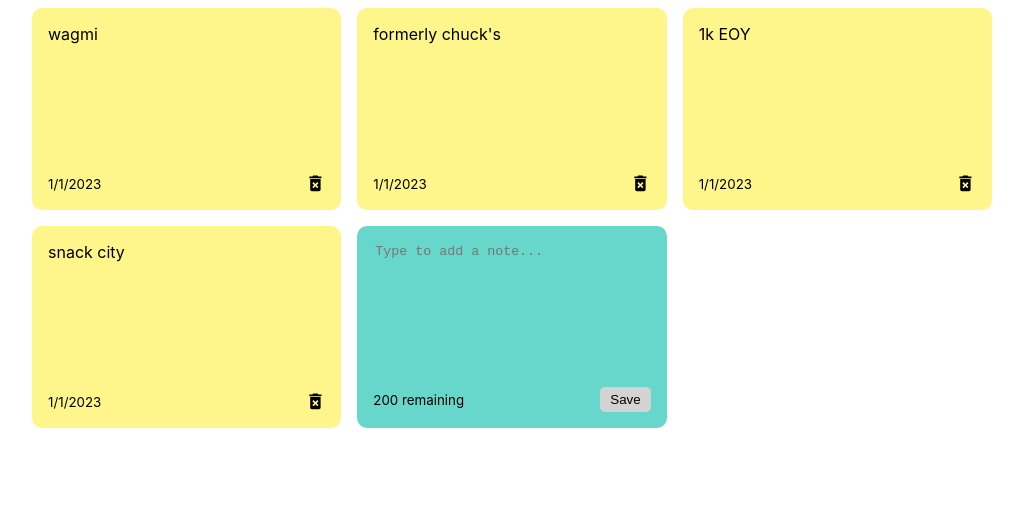
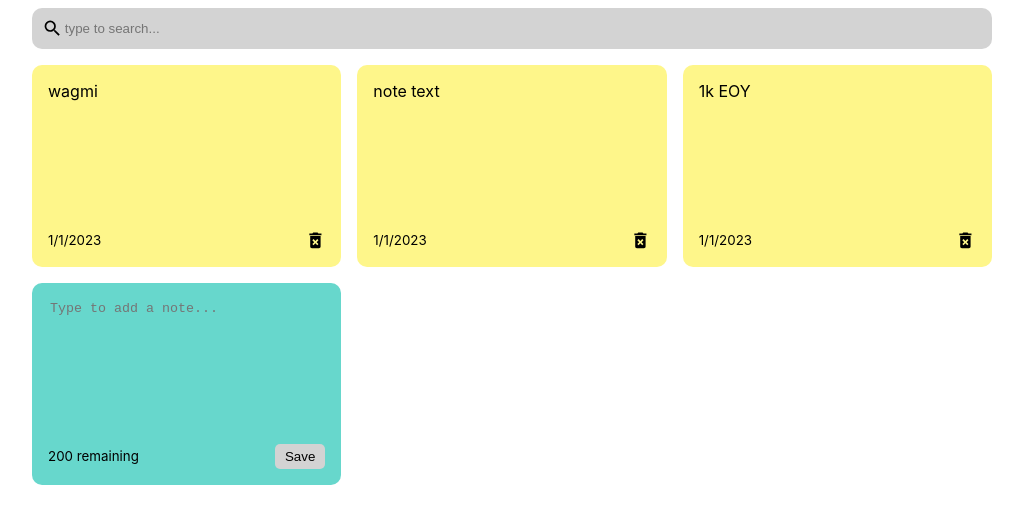
Before and after one commit to connor-cs/notes-app, a React (Create React App) app: page / in a window 1280 px wide. Shown: the top 524 px of the page, without its empty margins (128-1151 px from the left). Built offline with nearby package versions, Linux system fonts and the light colour scheme.

Commit message:
added form, needs work

```diff
--- a/src/App.js
+++ b/src/App.js
@@ -1,9 +1,11 @@
 import React from "react";
 import NotesContainer from "./components/NotesContainer";
+import Search from "./components/Search";
 import { useState } from "react";
 import { nanoid } from "nanoid";
 
 export default function App() {
+  const [search, setSearch] = useState('')
   const [notes, setNotes] = useState([
     {
       id: nanoid(),
@@ -12,7 +14,7 @@ export default function App() {
     },
     {
       id: nanoid(),
-      text: "formerly chuck's",
+      text: "note text",
       date: "1/1/2023",
     },
     {
@@ -20,31 +22,30 @@ export default function App() {
       text: "1k EOY",
       date: "1/1/2023",
     },
-    {
-      id: nanoid(),
-      text: "snack city",
-      date: "1/1/2023",
-    },
   ]);
 
+
   const deleteNote = (id) => {
-    notes.filter(note=>note.id!==id)
-  }
+    console.log(id);
+    const updatedNotes = notes.filter((note) => note.id !== id);
+    setNotes(updatedNotes);
+  };
 
   const addNote = (text) => {
     const date = new Date();
     const newNote = {
       id: nanoid(),
       text: text,
-      date: date.toDateString()
+      date: date.toDateString(),
     };
-    const newNotes = [...notes, newNote]
+    const newNotes = [...notes, newNote];
     setNotes(newNotes);
   };
 
   return (
     <div className="container">
-      <NotesContainer notes={notes} addNote={addNote} deleteNote={deleteNote}/>
+      <Search setSearch={setSearch}/>
+      <NotesContainer notes={notes} addNote={addNote} deleteNote={deleteNote} />
     </div>
   );
 }
--- a/src/components/Note.jsx
+++ b/src/components/Note.jsx
@@ -1,18 +1,17 @@
 import React from "react";
 import { MdDeleteForever } from "react-icons/md";
 
-export default function Note({id, text, date, deleteNote}) {
-
-  function handleDeleteClick(e) {
-    console.log(e.target.id)
-  }
-
+export default function Note({ id, text, date, deleteNote }) {
   return (
     <div className="note" key={id}>
       <span>{text}</span>
       <div className="note-footer">
         <small>{date}</small>
-        <MdDeleteForever className="delete-icon" size="1.3em" onClick={handleDeleteClick}/>
+        <MdDeleteForever
+          className="delete-icon"
+          size="1.3em"
+          onClick={() => deleteNote(id)}
+        />
       </div>
     </div>
   );
--- /dev/null
+++ b/src/components/Search.jsx
@@ -0,0 +1,16 @@
+import React from "react";
+import { MdSearch } from "react-icons/md";
+
+export default function Search({ setSearch }) {
+  return (
+    <div className="search">
+      <MdSearch className="search-icon" size="1.3em" />
+      <input
+        type="text"
+        value={''}
+        placeholder="type to search..."
+        onChange={(e)=>setSearch(e.target.value)}
+      ></input>
+    </div>
+  );
+}
--- a/src/index.css
+++ b/src/index.css
@@ -16,12 +16,13 @@ body {
   padding-right: 15px;
 }
 
-.delete-icon{
-
+.delete-icon {
+  transition: all 0.2s ease-in-out;
 }
 
-.delete-icon:hover{
+.delete-icon:hover {
   cursor: pointer;
+  transform: scale(1.2);
 }
 
 .note.new {
@@ -53,13 +54,13 @@ body {
   grid-template-columns: repeat(auto-fill, minmax(250px, 1fr));
 }
 
-textarea{
+textarea {
   border: none;
   resize: none;
   background-color: #67d7cc;
 }
 
-textarea:focus{
+textarea:focus {
   outline: none;
 }
 
@@ -67,10 +68,30 @@ textarea:focus{
   background-color: lightgrey;
   border: none;
   border-radius: 5px;
-  padding: 5px 10px 5px 10px
+  padding: 5px 10px 5px 10px;
+  transition: all .2s ease-in-out;
 }
 
-.save:hover{
+.save:hover {
   background-color: #ededed;
   cursor: pointer;
+  transform: scale(1.2);
 }
+
+.search {
+  border-radius: 10px;
+  background-color: lightgray;
+  align-items: center;
+  display: flex;
+  padding: 10px;
+  margin-bottom: 1em;
+}
+
+.search input {
+  background-color: lightgray;
+  border: none;
+}
+
+.search input:focus {
+  outline: none;
+}
```
Also changed, not shown: src/components/NotesContainer.jsx (+8 -1 lines).
